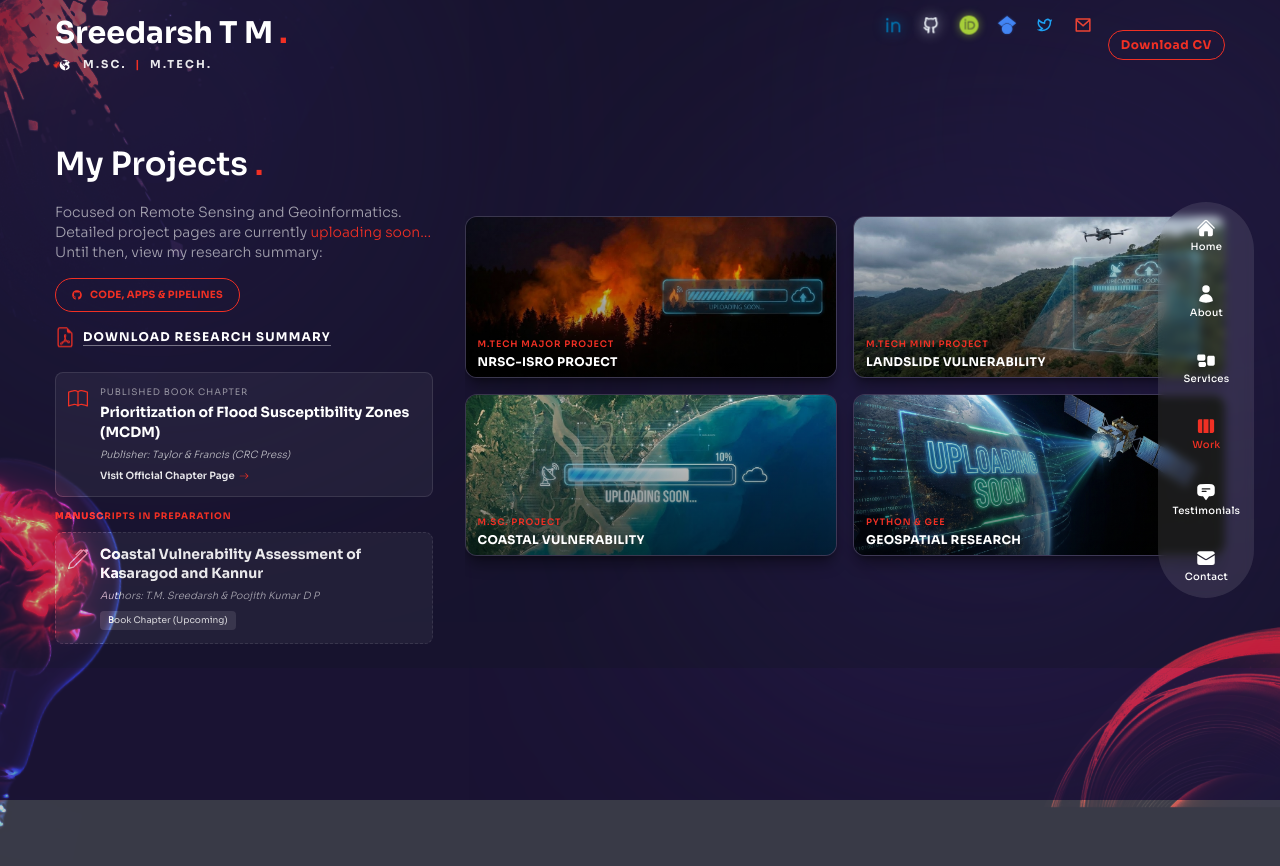
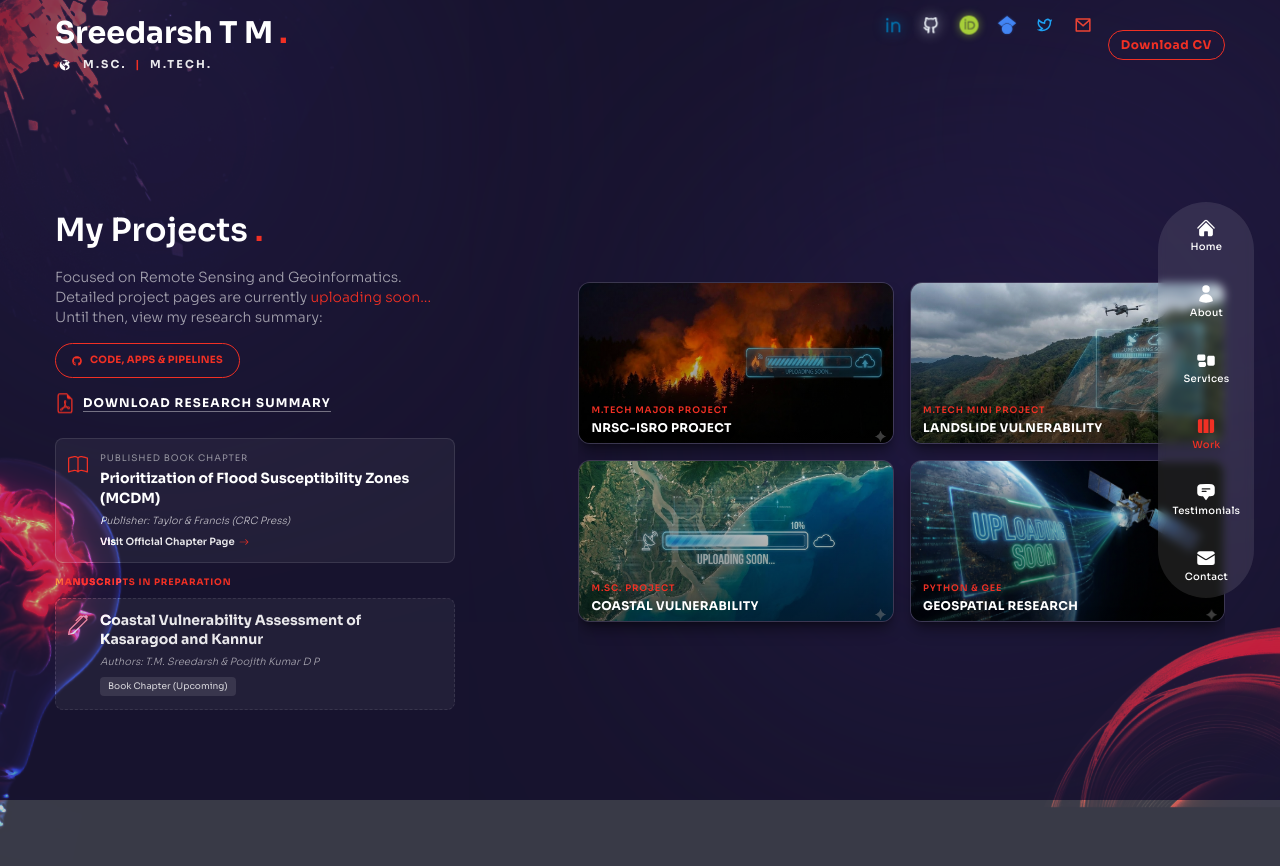
Before and after one commit to tmSreedarsh/modern-portfolio, a Next.js app: page /work in a window 1280 px wide. Shown: the top 866 px of the page. Built offline with nearby package versions, Linux system fonts and the light colour scheme.

Commit message:
Refine home and work page layout

```diff
--- a/pages/index.jsx
+++ b/pages/index.jsx
@@ -56,18 +56,6 @@ const Home = () => {
             opportunities.
           </motion.p>
 
-          <div className="max-w-xs md:max-w-sm lg:max-w-xl mx-auto lg:mx-0 mb-5">
-            <p className="text-[10px] md:text-xs font-bold uppercase tracking-[0.18em] text-accent mb-2">
-              Research Focus
-            </p>
-            <ul className="grid grid-cols-2 gap-x-3 gap-y-1 text-left text-[11px] md:text-sm text-white/80">
-              <li><span className="inline-block w-1.5 h-1.5 rounded-full bg-accent mr-2 align-middle" />Crop classification</li>
-              <li><span className="inline-block w-1.5 h-1.5 rounded-full bg-accent mr-2 align-middle" />Forest fire mapping</li>
-              <li><span className="inline-block w-1.5 h-1.5 rounded-full bg-accent mr-2 align-middle" />Landslide and flood risk</li>
-              <li><span className="inline-block w-1.5 h-1.5 rounded-full bg-accent mr-2 align-middle" />Coastal vulnerability</li>
-            </ul>
-          </div>
-
           {/* btn */}
           <div className="flex justify-center lg:hidden relative">
             <ProjectsBtn />
--- a/styles/globals.css
+++ b/styles/globals.css
@@ -5,6 +5,12 @@
 .translate-z-0 {
   transform: translateZ(0px);
 }
+
+.work-page {
+  min-height: 100vh;
+  min-height: 100svh;
+}
+
 .swiper-horizontal > .swiper-pagination-bullets .swiper-pagination-bullet,
 .swiper-pagination-horizontal.swiper-pagination-bullets
   .swiper-pagination-bullet {
@@ -111,8 +117,9 @@
   }
 }
 
-/* Keep the Work page's project list and slider side by side in a restored window. */
-@media (min-width: 1000px) and (max-width: 1399.98px) and (max-height: 760px) and (max-aspect-ratio: 17/10) {
+/* Use two columns at medium desktop widths and in compact, non-widescreen windows. */
+@media (min-width: 960px) and (max-width: 1199.98px),
+  (min-width: 1200px) and (max-width: 1599.98px) and (max-aspect-ratio: 17/10) {
   .work-page {
     padding-top: 7.5rem;
     padding-bottom: 5rem;
```
